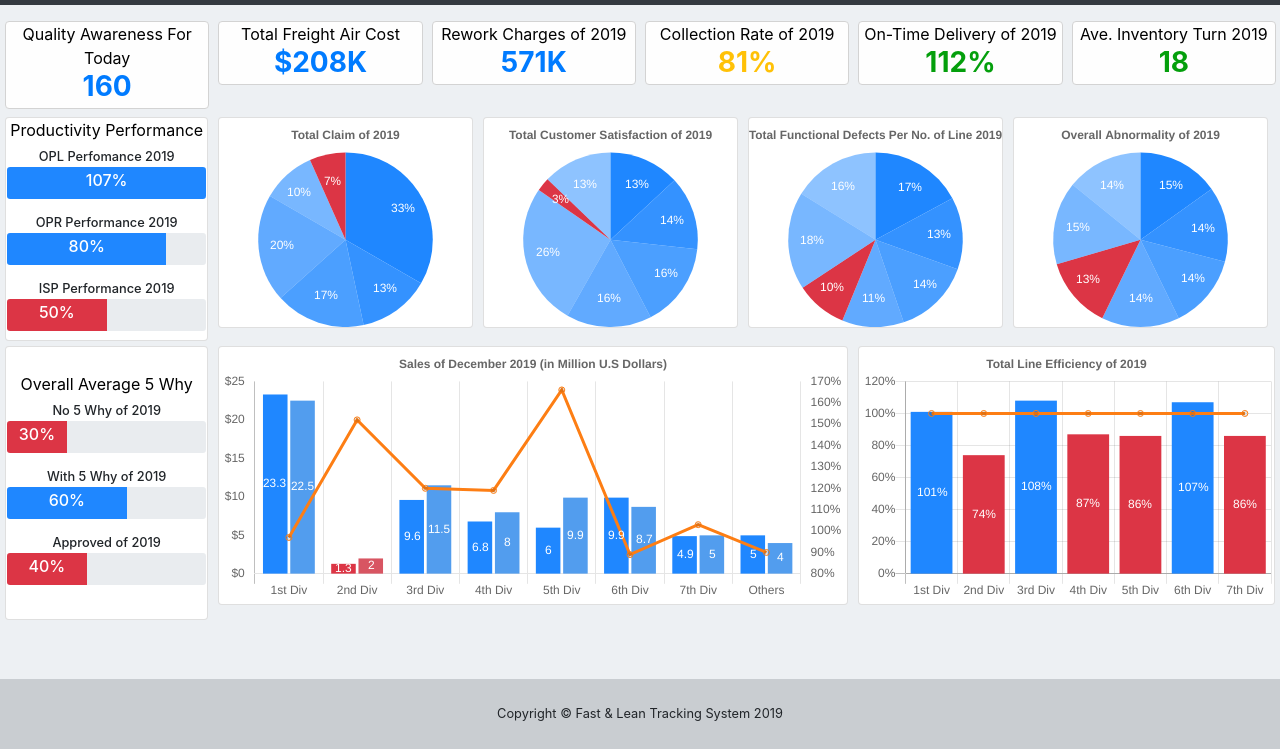
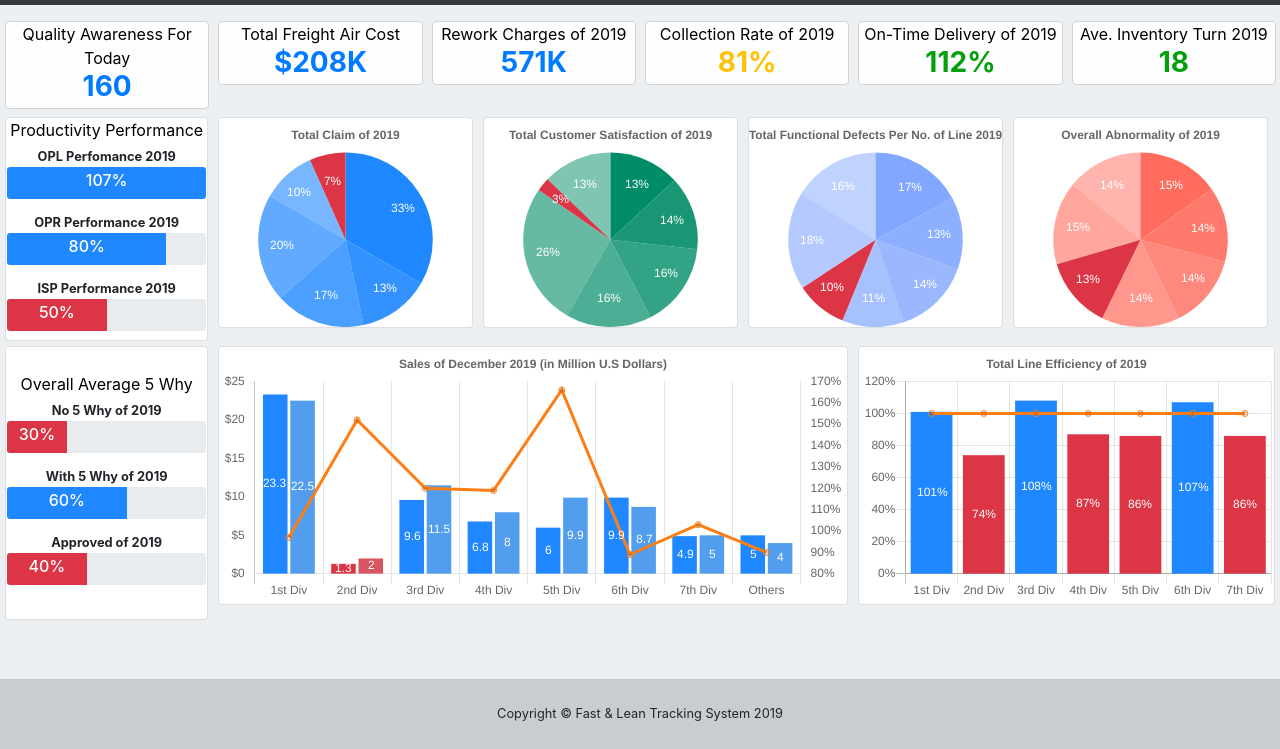
Before and after one commit to sevlacson/FLTDashboard, a plain HTML site: page WebContent/index.html in a window 1280 px wide. Shown: the part 51-800 px from the top of the page. Drawn offline with Linux system fonts and the light colour scheme.

Commit message:
changed pie colors

```diff
--- a/WebContent/index.html
+++ b/WebContent/index.html
@@ -92,19 +92,19 @@
                   <div class="card mb-0">
                     <a href="productivity.html" style="color:black;" class="text-center">Productivity Performance</a>
                     <div class="alert alert-white text-center">
-                      <a><h7>OPL Perfomance 2019</h7></a>
+                      <a><h7><b>OPL Perfomance 2019</b></h7></a>
                       <div class="progress">
                         <div class="progress-bar" role="progressbar" style="width: 107%;" aria-valuenow="107" aria-valuemin="0" aria-valuemax="100"><h6>107%</h6></div>
                       </div>
                     </div>
                     <div class="alert alert-white text-center">
-                      <a><h7>OPR Performance 2019</h7></a>
+                      <a><h7><b>OPR Performance 2019</b></h7></a>
                       <div class="progress">
                         <div class="progress-bar" role="progressbar" style="width: 80%;" aria-valuenow="80" aria-valuemin="0" aria-valuemax="100"><h6>80%</h6></div>
                       </div>
                     </div>
                     <div class="alert alert-white text-center">
-                      <a><h7>ISP Performance 2019</h7></a>
+                      <a><h7><b>ISP Performance 2019</b></h7></a>
                       <div class="progress">
                         <div class="progress-bad" role="progressbar" style="width: 50%;" aria-valuenow="50" aria-valuemin="0" aria-valuemax="100"><h6>50%</h6></div>
                       </div>
@@ -148,19 +148,19 @@
                   <div class="card mb-0"  style="padding-bottom: 25px; padding-top: 25px;">
                     <a href="5why.html" style="color:black;" class="text-center">Overall Average 5 Why</a>
                     <div class="alert alert-white text-center">
-                      <a><h7>No 5 Why of 2019</h7></a>
+                      <a><h7><b>No 5 Why of 2019</b></h7></a>
                       <div class="progress">
                         <div class="progress-bad" role="progressbar" style="width: 30%;" aria-valuenow="3" aria-valuemin="0" aria-valuemax="100"><h6>30%</h6></div>
                       </div>
                     </div>
                     <div class="alert alert-white text-center">
-                      <a><h7>With 5 Why of 2019</h7></a>
+                      <a><h7><b>With 5 Why of 2019</b></h7></a>
                       <div class="progress">
                         <div class="progress-bar" role="progressbar" style="width: 60%;" aria-valuenow="6" aria-valuemin="0" aria-valuemax="100"><h6>60%</h6></div>
                       </div>
                     </div>
                     <div class="alert alert-white text-center">
-                      <a><h7>Approved of 2019</h7></a>
+                      <a><h7><b>Approved of 2019</b></h7></a>
                       <div class="progress">
                         <div class="progress-bad" role="progressbar" style="width: 40%;" aria-valuenow="4" aria-valuemin="0" aria-valuemax="100"><h6>40%</h6></div>
                       </div>
--- a/WebContent/js/demo/chart-bar-demo.js
+++ b/WebContent/js/demo/chart-bar-demo.js
@@ -61,7 +61,7 @@ new Chart(document.getElementById("customersatisfaction-chart"), {
     labels: ["1st Div", "2nd Div", "3rd Div", "4th Div", "5th Div", "6th Div", "7th Div"],
     datasets: [{
         label: "Achievement",
-        backgroundColor: ["rgba(31, 135, 255, 1)", "rgba(31, 135, 255, 0.9)", "rgba(31, 135, 255, 0.8)", "rgba(31, 135, 255, 0.7)", "rgba(31, 135, 255, 0.6)", "#dc3545", "rgba(31, 135, 255, 0.5)"],
+        backgroundColor: ["rgba(0, 140, 103, 1)", "rgba(0, 140, 103, 0.9)", "rgba(0, 140, 103, 0.8)", "rgba(0, 140, 103, 0.7)", "rgba(0, 140, 103, 0.6)", "#dc3545", "rgba(0, 140, 103, 0.5)"],
         data: [4146,4326,4953,5000,8373,798,4065],
       },
     ]
@@ -106,7 +106,7 @@ new Chart(document.getElementById("defects-chart"), {
       datasets: [{
           label: "Total Functional Defects per no. of line",
           type: "pie",
-          backgroundColor: ["rgba(31, 135, 255, 1)", "rgba(31, 135, 255, 0.9)", "rgba(31, 135, 255, 0.8)", "rgba(31, 135, 255, 0.7)", "#dc3545", "rgba(31, 135, 255, 0.6)", "rgba(31, 135, 255, 0.5)"],
+          backgroundColor: ["rgba(130, 167, 255, 1)", "rgba(130, 167, 255, 0.9)", "rgba(130, 167, 255, 0.8)", "rgba(130, 167, 255, 0.7)", "#dc3545", "rgba(130, 167, 255, 0.6)", "rgba(130, 167, 255, 0.5)"],
           data: [18,14,15,12,10,19,17],
         },
       ]
@@ -290,7 +290,7 @@ new Chart(document.getElementById("abnormality-chart"), {
     datasets: [{
         label: "Achievement",
         type: "pie",
-        backgroundColor: ["rgba(31, 135, 255, 1)", "rgba(31, 135, 255, 0.9)", "rgba(31, 135, 255, 0.8)", "rgba(31, 135, 255, 0.7)", "#dc3545", "rgba(31, 135, 255, 0.6)", "rgba(31, 135, 255, 0.5)"],
+        backgroundColor: ["rgba(255, 107, 93, 1)", "rgba(255, 107, 93, 0.9)", "rgba(255, 107, 93, 0.8)", "rgba(255, 107, 93, 0.7)", "#dc3545", "rgba(255, 107, 93, 0.6)", "rgba(255, 107, 93, 0.5)"],
         data: [64,59,58,61,56,65,60],
       },
     ]
```
